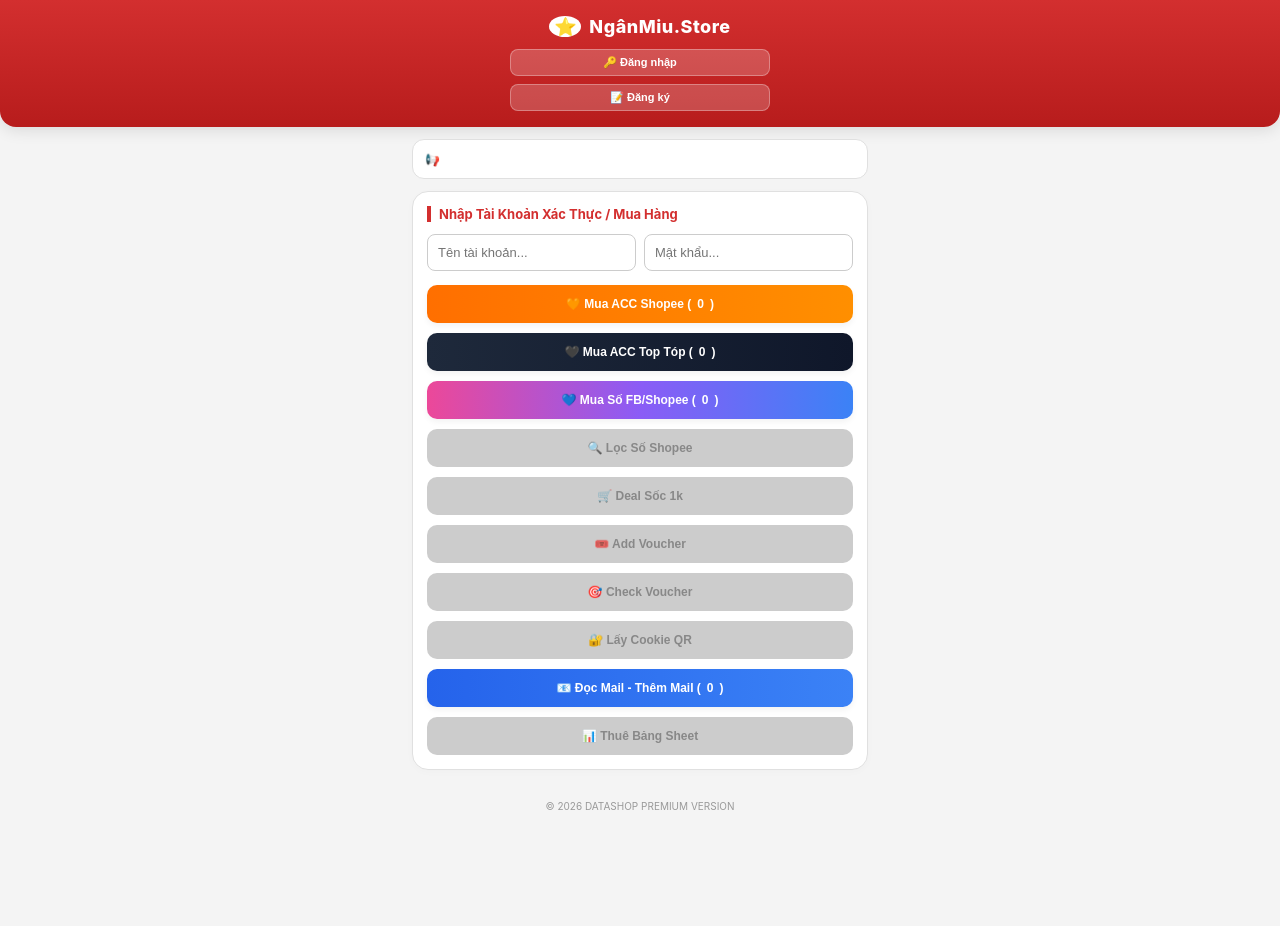
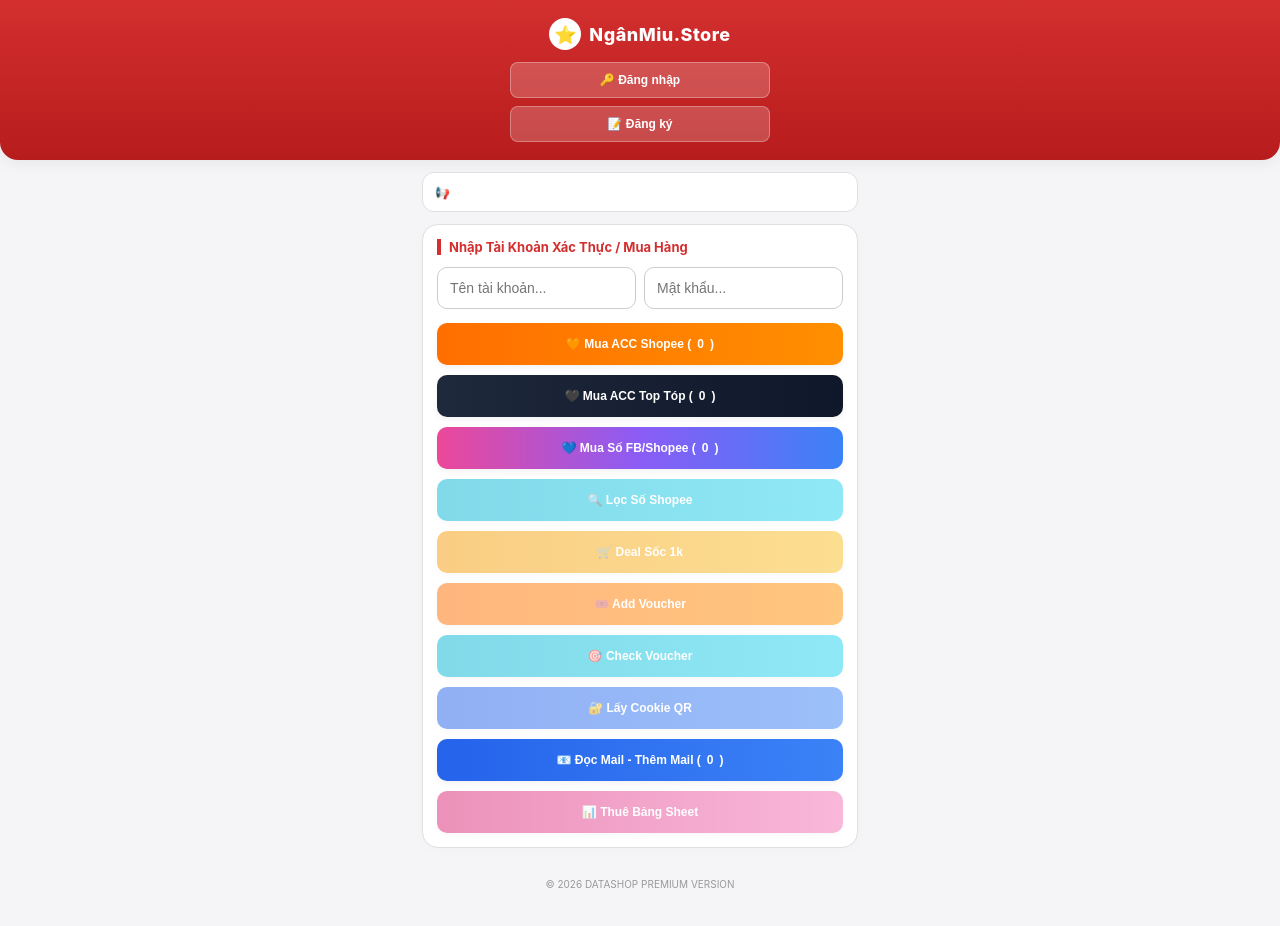
Before and after one commit to contrung556-debug/Shoptainguyen247, a plain HTML site: page index.html in a window 1280 px wide. Before the commit the page ends 842 px from the top, so only its background shows below. Drawn offline with Linux system fonts and the light colour scheme.

Commit message:
Update index.html

```diff
--- a/index.html
+++ b/index.html
@@ -3,38 +3,38 @@
 <head>
     <meta charset="UTF-8">
     <meta name="viewport" content="width=device-width, initial-scale=1.0, maximum-scale=1.0, user-scalable=no">
-    <title>DATASHOP PRO - HỆ THỐNG TỰ ĐỘNG</title>
+    <title>NgânMiu.Store - Tài Nguyên Tự Động</title>
     <style>
-        /* TOÀN BỘ CSS THUẦN THIẾT KẾ GIỐNG HỆT 100% ẢNH MẪU - CHỐNG NGHẼN MẠNG */
+        /* CSS THUẦN CHUẨN HTML5 - CHẠY SIÊU TỐC, KHÔNG BỊ CHẶN MẠNG */
         * { box-sizing: border-box; margin: 0; padding: 0; -webkit-tap-highlight-color: transparent; }
         body {
             font-family: -apple-system, BlinkMacSystemFont, "Segoe UI", Roboto, sans-serif;
-            background-color: #f4f4f4;
+            background-color: #f5f5f7;
             color: #333333;
-            padding-bottom: 30px;
+            padding-bottom: 40px;
         }
-        .container { max-width: 480px; margin: 0 auto; padding: 0 12px; }
+        .container { max-width: 460px; margin: 0 auto; padding: 0 12px; }
 
-        /* Header Đỏ Rực Rỡ */
+        /* Header Đỏ Cam Shopee */
         header {
             background: linear-gradient(180deg, #d32f2f 0%, #b71c1c 100%);
-            padding: 16px;
+            padding: 18px 16px;
             color: #fff;
             text-align: center;
-            border-radius: 0 0 16px 16px;
-            box-shadow: 0 4px 15px rgba(0,0,0,0.1);
+            border-radius: 0 0 18px 18px;
+            box-shadow: 0 4px 15px rgba(0,0,0,0.06);
         }
         .logo-box { display: flex; align-items: center; justify-content: center; gap: 8px; margin-bottom: 12px; }
-        .logo-icon { width: 32px; h-height: 32px; background: #fff; border-radius: 50%; display: flex; align-items: center; justify-content: center; font-size: 18px; }
+        .logo-icon { width: 32px; height: 32px; background: #fff; border-radius: 50%; display: flex; align-items: center; justify-content: center; font-size: 18px; }
         .logo-text { font-size: 18px; font-weight: 800; letter-spacing: 0.5px; }
 
-        /* Thanh Điểu Hướng Thành Viên trên Header */
+        /* Thanh Điều Hướng Thành Viên trên Header */
         .header-auth-grid { display: grid; grid-template-cols: 1fr 1fr; gap: 8px; max-width: 260px; margin: 0 auto; }
-        .header-btn { background: rgba(255,255,255,0.2); border: 1px solid rgba(255,255,255,0.3); color: #fff; padding: 6px; border-radius: 8px; font-size: 11px; font-weight: 600; cursor: pointer; }
+        .header-btn { background: rgba(255,255,255,0.2); border: 1px solid rgba(255,255,255,0.3); color: #fff; padding: 10px; border-radius: 8px; font-size: 12px; font-weight: 600; cursor: pointer; text-align: center; text-decoration: none; }
 
-        /* Khung trạng thái sau đăng nhập (Ảnh mẫu 2) */
+        /* Khung trạng thái sau đăng nhập */
         .header-profile-grid { display: flex; justify-content: space-between; align-items: center; gap: 6px; background: rgba(0,0,0,0.15); padding: 8px 12px; border-radius: 10px; margin-top: 5px; }
-        .profile-btn { background: #b71c1c; border: 1px solid rgba(255,255,255,0.2); color: #fff; font-size: 11px; font-weight: bold; padding: 4px 10px; border-radius: 6px; }
+        .profile-btn { background: #b71c1c; border: 1px solid rgba(255,255,255,0.2); color: #fff; font-size: 11px; font-weight: bold; padding: 5px 10px; border-radius: 6px; cursor: pointer; text-decoration: none; }
 
         /* Khung Thông Báo Chạy Chữ */
         .marquee-box {
@@ -63,14 +63,14 @@
             box-shadow: 0 2px 8px rgba(0,0,0,0.02);
         }
         .panel-header { font-size: 13px; font-weight: bold; color: #d32f2f; border-left: 4px solid #d32f2f; padding-left: 8px; margin-bottom: 12px; }
-        .input-row { display: flex; gap: 8px; margin-bottom: 10px; }
-        .input-control { width: 50%; padding: 10px; border-radius: 8px; border: 1px solid #ccc; font-size: 13px; outline: none; }
+        .input-row { display: flex; gap: 8px; margin-bottom: 14px; }
+        .input-control { width: 50%; padding: 12px; border-radius: 10px; border: 1px solid #ccc; font-size: 14px; outline: none; background: #fff; color: #333; }
         .input-control:focus { border-color: #d32f2f; }
 
-        /* Hệ Thống Nút Bấm Lưới Đa Màu Sắc (Giống Hệt Ảnh Mẫu) */
+        /* Hệ Thống Nút Bấm Lưới Đa Màu Sắc */
         .menu-grid { display: grid; grid-template-cols: 1fr 1fr; gap: 10px; margin-top: 14px; }
         .menu-item {
-            padding: 12px;
+            padding: 14px 10px;
             border-radius: 10px;
             font-size: 12px;
             font-weight: bold;
@@ -83,11 +83,11 @@
             align-items: center;
             justify-content: center;
             gap: 6px;
+            text-decoration: none;
         }
-        .menu-item:active { transform: scale(0.97); }
-        .menu-item:disabled { background: #ccc !important; color: #888; cursor: not-allowed; box-shadow: none; }
+        .menu-item:active { transform: scale(0.97); opacity: 0.9; }
 
-        /* Bảng Màu Gradient Khớp Với Từng Nút Trong Ảnh */
+        /* Bảng Màu Gradient */
         .bg-orange { background: linear-gradient(90deg, #ff6f00, #ff8f00); }
         .bg-black { background: linear-gradient(90deg, #1e293b, #0f172a); }
         .bg-rainbow { background: linear-gradient(90deg, #ec4899, #8b5cf6, #3b82f6); }
@@ -95,12 +95,11 @@
         .bg-amber { background: linear-gradient(90deg, #f59e0b, #fbbf24); }
         .bg-blue { background: linear-gradient(90deg, #2563eb, #3b82f6); }
         .bg-magenta { background: linear-gradient(90deg, #db2777, #f472b6); }
-        .bg-green { background: linear-gradient(90deg, #10b981, #34d399); }
 
-        /* Hộp Thông Báo Trả Hàng */
-        .success-box { background: #e8f5e9; border: 1px solid #2e7d32; padding: 12px; border-radius: 12px; margin-bottom: 12px; font-size: 13px; }
-        .success-title { color: #2e7d32; font-weight: bold; margin-bottom: 6px; }
-        textarea { width: 100%; padding: 10px; border: 1px solid #c8e6c9; border-radius: 8px; color: #2e7d32; font-family: monospace; font-size: 12px; resize: none; outline: none; background: #fff; }
+        /* Hộp Thông Báo Trả Hàng Mua Thành Công */
+        .success-box { background: #e8f5e9; border: 1px solid #2e7d32; padding: 14px; border-radius: 14px; margin-bottom: 16px; }
+        .success-title { color: #2e7d32; font-size: 13px; font-weight: bold; margin-bottom: 6px; }
+        textarea { width: 100%; padding: 12px; border: 1px solid #c8e6c9; border-radius: 10px; color: #2e7d32; font-family: monospace; font-size: 13px; resize: none; outline: none; background: #fff; }
 
         footer { text-align: center; font-size: 10px; color: #999; margin-top: 30px; }
     </style>
@@ -114,17 +113,17 @@
             <div class="logo-text">NgânMiu.Store</div>
         </div>
 
-        <!-- Khối Đăng Nhập / Đăng Ký trước đăng nhập (Ảnh mẫu 1) -->
+        <!-- Khối Đăng Nhập / Đăng Ký trước đăng nhập -->
         <div id="auth-section" class="header-auth-grid">
-            <button type="button" onclick="tienHanhDangNhap()" class="header-btn">🔑 Đăng nhập</button>
-            <button type="button" onclick="tienHanhDangKy()" class="header-btn">📝 Đăng ký</button>
+            <button onclick="tienHanhDangNhap()" type="button" class="header-btn">🔑 Đăng nhập</button>
+            <button onclick="tienHanhDangKy()" type="button" class="header-btn">📝 Đăng ký</button>
         </div>
 
-        <!-- Khối Ví số dư hiển thị sau đăng nhập thành công (Ảnh mẫu 2) -->
+        <!-- Khối Ví số dư hiển thị sau đăng nhập thành công -->
         <div id="profile-section" style="display: none;" class="w-full">
             <div class="header-profile-grid">
                 <span style="font-size: 12px; font-weight: bold;">👤 <span id="display-name">---</span></span>
-                <button class="profile-btn">Cài Đặt</button>
+                <a href="admin.html" class="profile-btn">Cài Đặt</a>
                 <button onclick="location.reload()" class="profile-btn">Thoát</button>
             </div>
             <div style="background: rgba(0,0,0,0.3); border-radius: 8px; padding: 8px; margin-top: 6px; display: flex; justify-content: space-between; font-size: 12px; font-weight: bold;">
@@ -147,10 +146,10 @@
         <!-- Hộp Trả Hàng (Tự hiện khi mua xong) -->
         <div id="success-box" style="display: none;" class="success-box">
             <div class="success-title">🎉 ĐÃ MUA HÀNG THÀNH CÔNG!</div>
-            <textarea id="result-resource" readonly rows="4" placeholder="Tài nguyên hiển thị ở đây..."></textarea>
+            <textarea id="result-resource" readonly rows="4" placeholder="Tài nguyên của bạn hiện ở đây..."></textarea>
         </div>
 
-        <!-- Khung Nhập Dữ Liệu & Hệ Thống Nút Bấm Lưới (Giống ảnh mẫu) -->
+        <!-- Khung Nhập Dữ Liệu & Hệ Thống Nút Bấm Lưới -->
         <div class="card-panel">
             <div class="panel-header">Nhập Tài Khoản Xác Thực / Mua Hàng</div>
             <div class="input-row" id="inputs-box">
@@ -158,22 +157,22 @@
                 <input id="form-pass" type="password" placeholder="Mật khẩu..." class="input-control">
             </div>
 
-            <!-- Hệ thống nút bấm lưới đa màu sắc đồng bộ hoàn hảo với kho Firebase -->
+            <!-- NÚT BẤM DẠNG INPUT PHẢN HỒI LẬP TỨC 100% KHÔNG BỊ TRÌ HOÃN TRÊN MOBILE -->
             <div class="menu-grid">
-                <button type="button" onclick="executePurchase('prod_1', 'ACC Shopee')" id="btn-prod_1" class="menu-item bg-orange">🧡 Mua ACC Shopee (<span id="stock-prod_1">0</span>)</button>
-                <button type="button" onclick="executePurchase('prod_4', 'ACC Top Tóp')" id="btn-prod_4" class="menu-item bg-black">🖤 Mua ACC Top Tóp (<span id="stock-prod_4">0</span>)</button>
+                <button onclick="executePurchase('prod_1', 'ACC Shopee')" type="button" class="menu-item bg-orange">🧡 Mua ACC Shopee (<span id="stock-prod_1">0</span>)</button>
+                <button onclick="executePurchase('prod_4', 'ACC Top Tóp')" type="button" class="menu-item bg-black">🖤 Mua ACC Top Tóp (<span id="stock-prod_4">0</span>)</button>
 
-                <button type="button" onclick="executePurchase('prod_3', 'Số Shopee - Top Top')" id="btn-prod_3" class="menu-item bg-rainbow">💙 Mua Số FB/Shopee (<span id="stock-prod_3">0</span>)</button>
-                <button type="button" class="menu-item bg-cyan" disabled>🔍 Lọc Số Shopee</button>
+                <button onclick="executePurchase('prod_3', 'Số FB - Shopee')" type="button" class="menu-item bg-rainbow">💙 Mua Số FB/Shopee (<span id="stock-prod_3">0</span>)</button>
+                <button type="button" class="menu-item bg-cyan" style="opacity: 0.5;">🔍 Lọc Số Shopee</button>
 
-                <button type="button" class="menu-item bg-amber" disabled>🛒 Deal Sốc 1k</button>
-                <button type="button" class="menu-item bg-orange" disabled>🎟️ Add Voucher</button>
+                <button type="button" class="menu-item bg-amber" style="opacity: 0.5;">🛒 Deal Sốc 1k</button>
+                <button type="button" class="menu-item bg-orange" style="opacity: 0.5;">🎟️ Add Voucher</button>
 
-                <button type="button" class="menu-item bg-cyan" disabled>🎯 Check Voucher</button>
-                <button type="button" class="menu-item bg-blue" disabled>🔐 Lấy Cookie QR</button>
+                <button type="button" class="menu-item bg-cyan" style="opacity: 0.5;">🎯 Check Voucher</button>
+                <button type="button" class="menu-item bg-blue" style="opacity: 0.5;">🔐 Lấy Cookie QR</button>
 
-                <button type="button" onclick="executePurchase('prod_2', 'Gmail Ngoại Info')" id="btn-prod_2" class="menu-item bg-blue">📧 Đọc Mail - Thêm Mail (<span id="stock-prod_2">0</span>)</button>
-                <button type="button" class="menu-item bg-magenta" disabled>📊 Thuê Bảng Sheet</button>
+                <button onclick="executePurchase('prod_2', 'Gmail Ngoại Info')" type="button" class="menu-item bg-blue">📧 Đọc Mail - Thêm Mail (<span id="stock-prod_2">0</span>)</button>
+                <button type="button" class="menu-item bg-magenta" style="opacity: 0.5;">📊 Thuê Bảng Sheet</button>
             </div>
         </div>
 
@@ -186,3 +185,5 @@
     <script>
         const API_URL = "https://google.com";
         let savedUsername = "";
+
+        // Hàm lấy danh mục và số lượng tồn kho thực tế đổ vào giao diện
```
